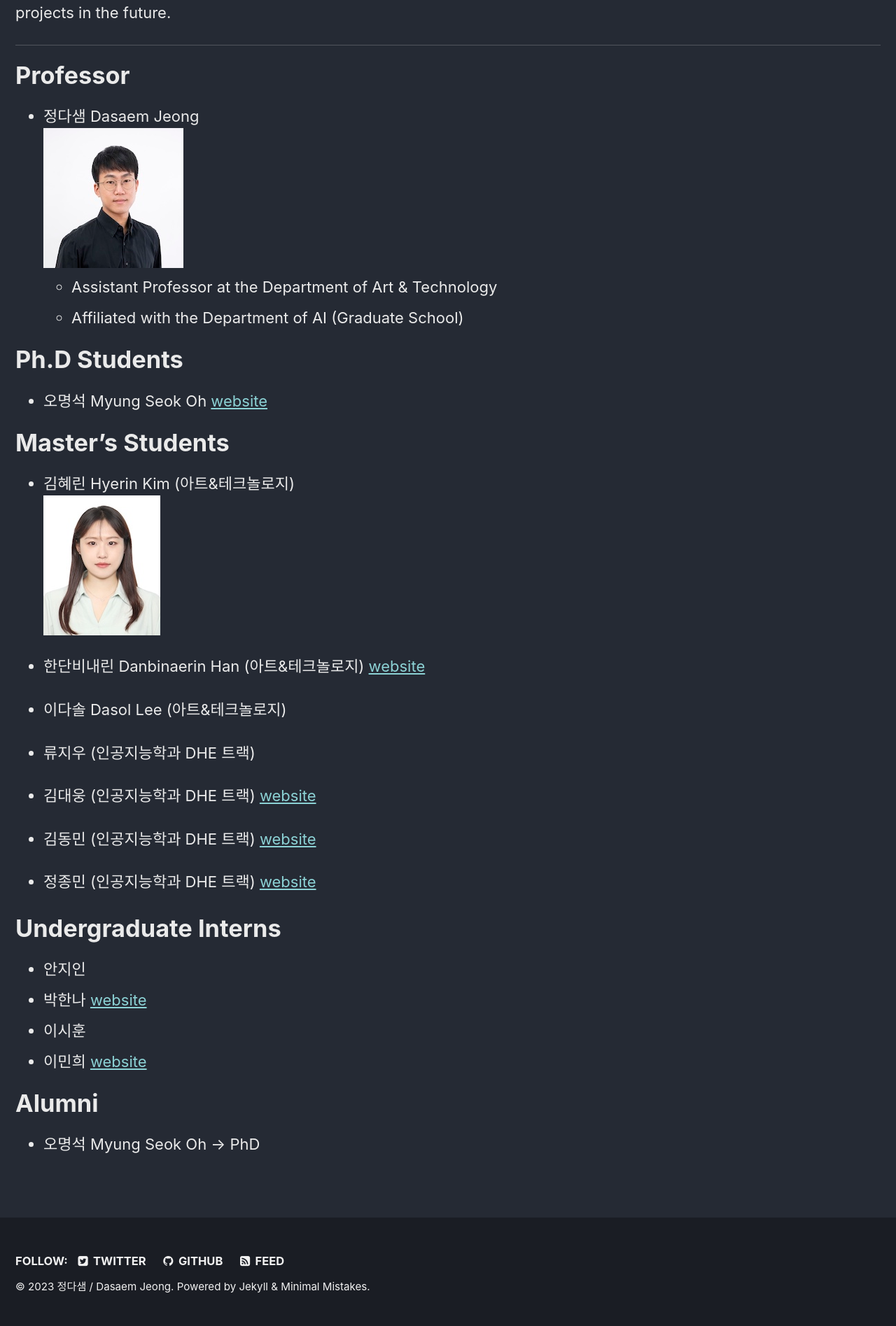
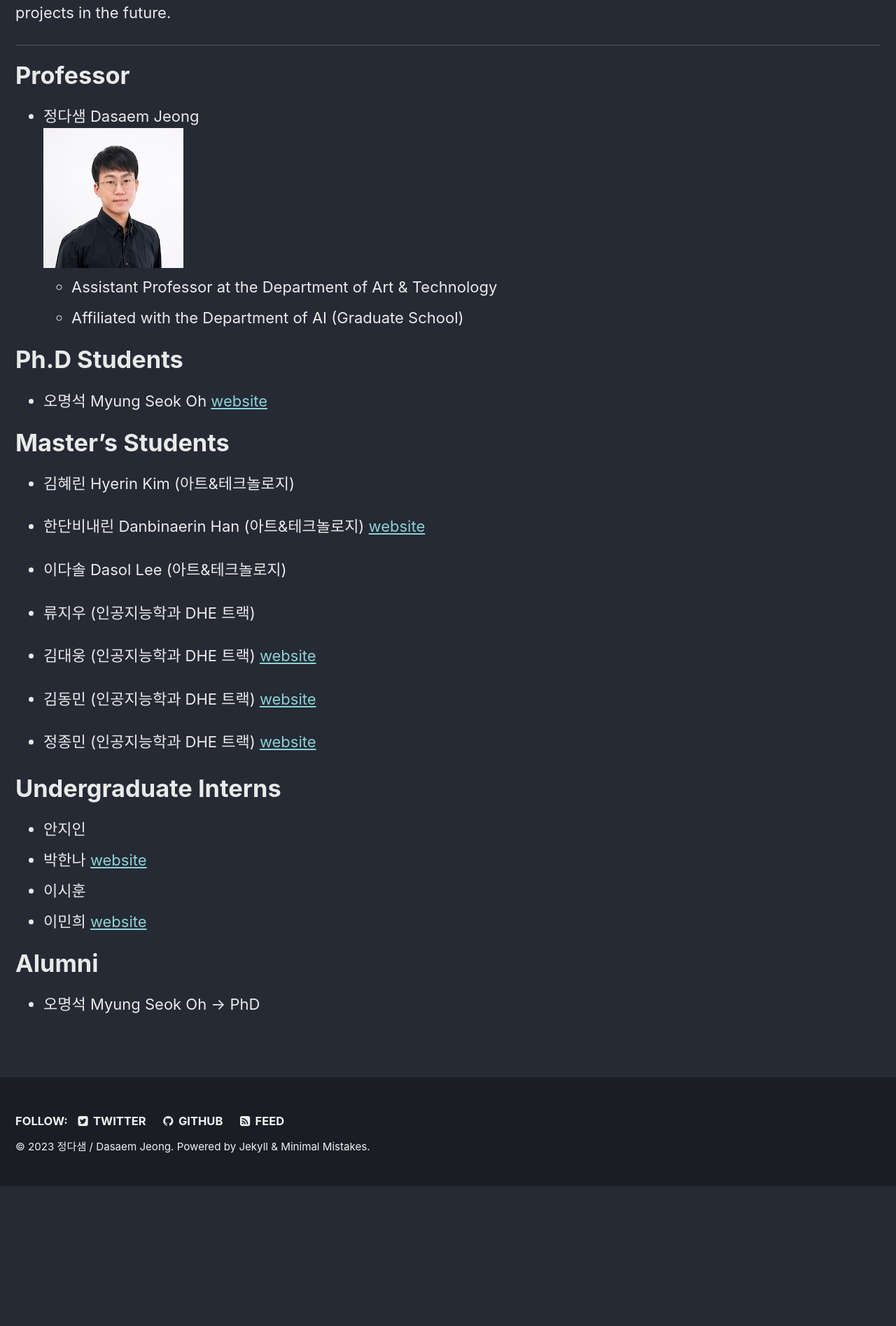
Before and after one commit to jdasam/jdasam.github.io, a Jekyll site: the page built from maler.md, in a window 1280 px wide. Shown: the part 1457-3352 px from the top of the page at 70% size. Built offline with Jekyll 4.4.1, drawn with Linux system fonts in a browser that asks for light colours; after the commit the page ends 3152 px from its top, so only the background shows below that.

Commit message:
Update maler.md

```diff
--- a/maler.md
+++ b/maler.md
@@ -36,7 +36,7 @@ If you're interested in the research conducted in our lab, we highly recommend t
 # Master's Students
 
 - 김혜린 Hyerin Kim (아트&테크놀로지) <br/>
-![alt]({{ site.url }}{{ site.baseurl }}/assets/images/student_profiles/hyerin_kim_resized.jpeg) <br />
+<!-- ![alt]({{ site.url }}{{ site.baseurl }}/assets/images/student_profiles/hyerin_kim_resized.jpeg) <br /> -->
 
 - 한단비내린 Danbinaerin Han (아트&테크놀로지) [website](https://danbinaerin.notion.site/Danbinaerin-Han-Researcher-Korean-music-Specialist-eaa8c0e0df6049cba6da08fdf6bcc6af?pvs=4)
 
```
